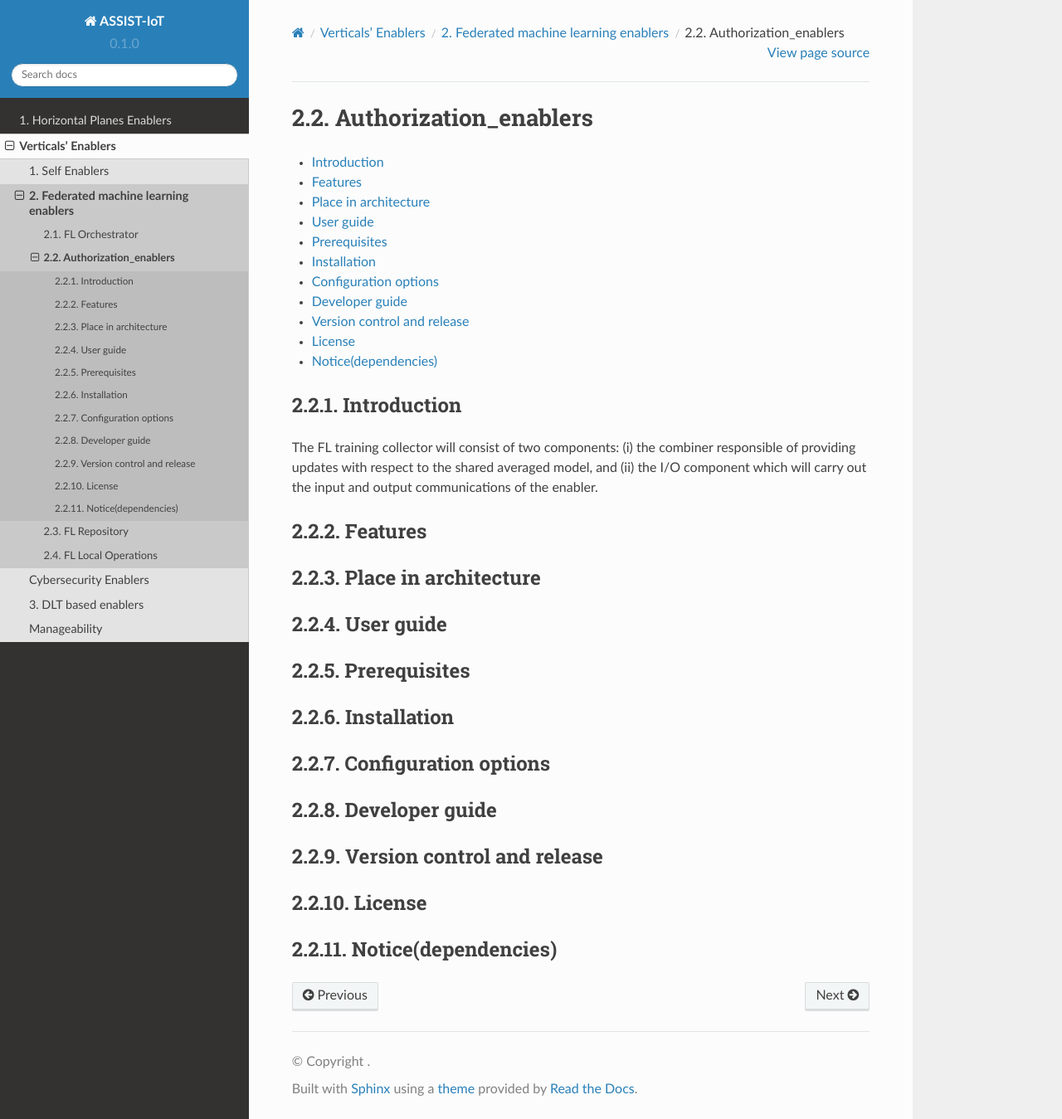
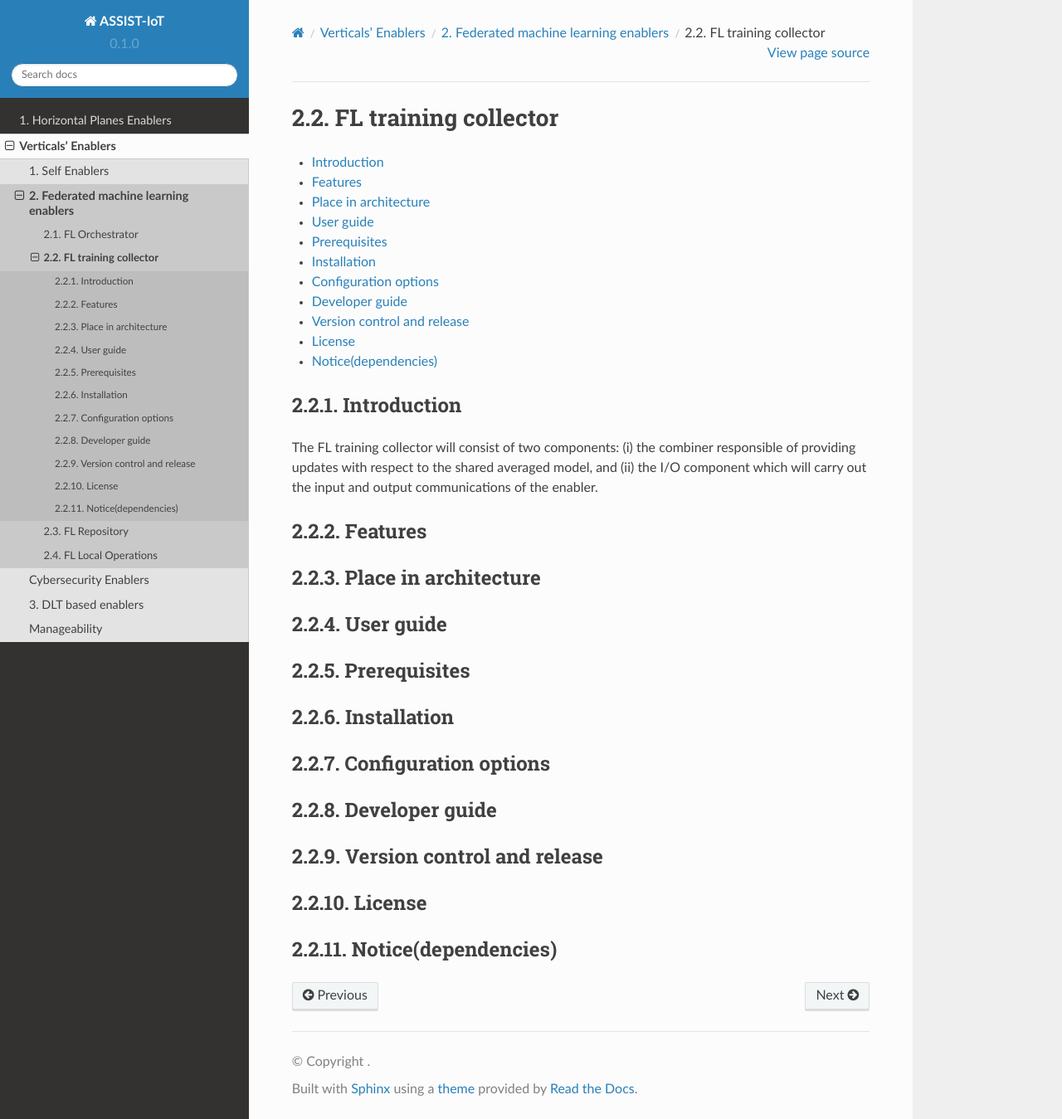
Before and after one commit to assist-iot/assist-iot-documentation, a Sphinx documentation site: the page built from docs/source/verticals/federated/fl_training_collector.rst, in a window 1280 px wide and 1349 px high. Shown: the whole window at 83% size. Built offline with Sphinx 7.4.7 and the Read the Docs theme 2.0.0, drawn with Linux system fonts in a browser that asks for light colours; pages that are not in the unit, such as notebooks, are missing from menus.

Commit message:
fl training enabler

```diff
--- a/docs/source/verticals/federated/fl_training_collector.rst
+++ b/docs/source/verticals/federated/fl_training_collector.rst
@@ -1,7 +1,7 @@
-.. _Authorization_enablers:
+.. _FL training collector:
 
 ############
-Authorization_enablers
+FL training collector
 ############
 
 .. contents::
```
